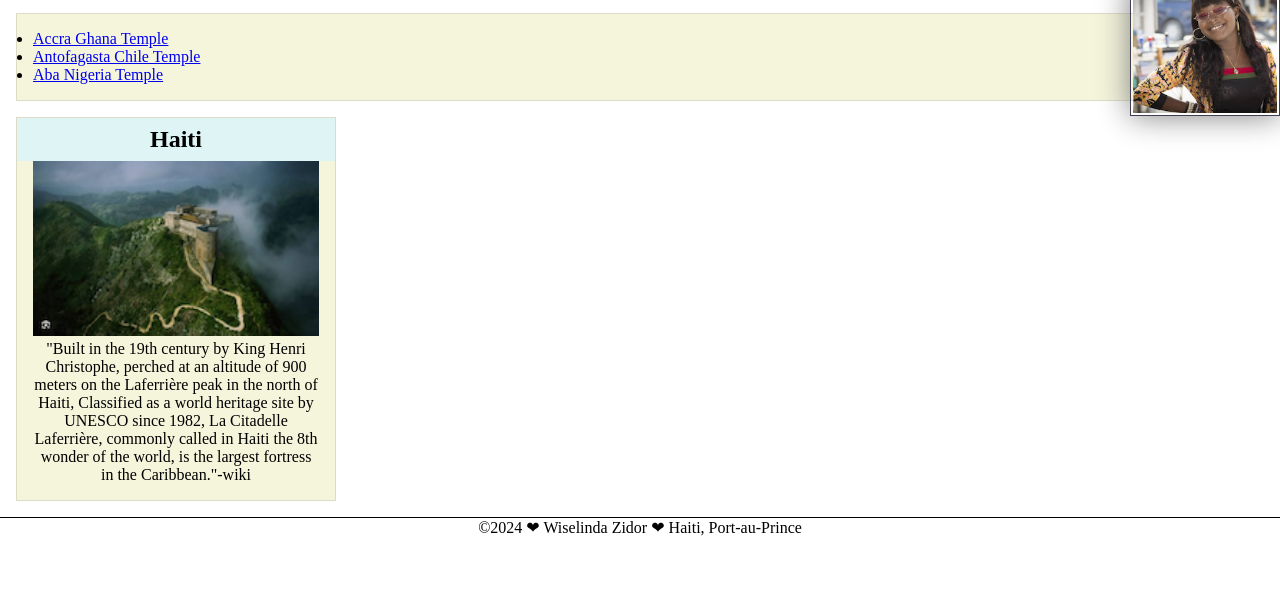
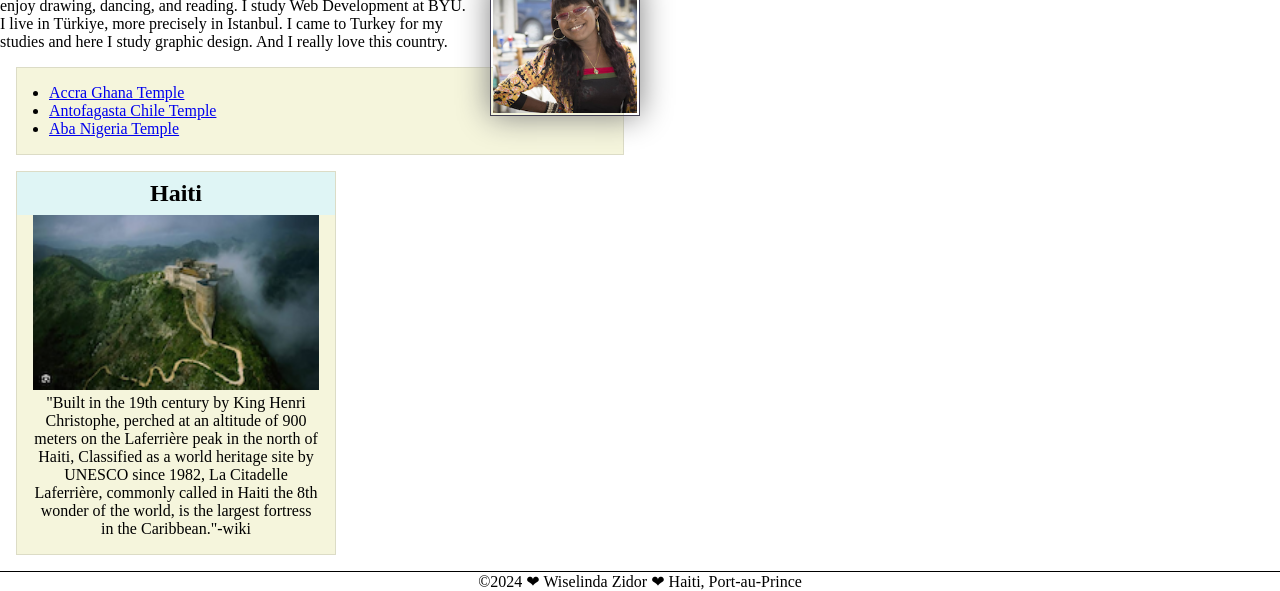
Before and after one commit to Wiselinda/WDD130, a plain HTML site: page index.html in a window 1280 px wide. Shown: the part 210-801 px from the top of the page. Drawn offline with Linux system fonts and the light colour scheme.

Commit message:
fixe change

```diff
--- a/index.html
+++ b/index.html
@@ -14,7 +14,7 @@
 <body>
     <header>
         <nav>
-            <a href="#">Home Page</a>
+            <a href="wwr">Home Page</a>
             <a href="wwr/">Rafting Website</a>
             <a href="wwr/site-plan-rafting.html">Rafting SitePlan</a>
             <a href="https://linkedin.com" target="_blank">Profile</a>
@@ -24,8 +24,10 @@
         <h1>Wiselinda Zidor | WDD130</h1>
         <img src="images/profile.png" alt="Hello, my name is Wiselinda Zidor" width="200">
         <p>Hello! My name is Wiselinda Zidor, I'm from Haiti, Port-au-Prince.
-             I enjoy drawing, dancing, and reading. I study Web Development at BYU.</p>
-        <ul class="box">
+             I enjoy drawing, dancing, and reading. I study Web Development at BYU.
+             I live in Türkiye, more precisely in Istanbul. I came to Turkey for my studies and here I study graphic design. And I really love this country.
+            </p>
+        <ul class="box indent">
             <li><a href="https://www.churchofjesuschrist.org/temples/details/accra-ghana-temple" target="_blank">Accra Ghana Temple</a></li>
             <li><a href="https://www.churchofjesuschrist.org/temples/details/antofagasta-chile-temple" target="_blank">Antofagasta Chile Temple</a></li>
             <li><a href="https://www.churchofjesuschrist.org/temples/details/aba-nigeria-temple" target="_blank">Aba Nigeria Temple</a></li>
--- a/styles/styles.css
+++ b/styles/styles.css
@@ -16,8 +16,17 @@ h1 {
 }
 
 main {
-    max-width: 1400px;
-    margin: 0 auto;
+    max-width: 640px;
+}
+
+main img {
+    width: 150px;
+    height: auto;
+    border: 1px solid rgb(65, 62, 83);
+    padding: 2px;
+    box-shadow: 0 0 30px gray;
+    float: right;
+    margin: 0 0 1rem 1rem;
 }
 
 aside {
@@ -45,15 +54,6 @@ aside h2 {
     padding: 0.5rem;
 }
 
-main img {
-    width: 150px;
-    height: auto;
-    border: 1px solid rgb(65, 62, 83);
-    padding: 2px;
-    box-shadow: 0 0 30px gray;
-    float: right;
-    margin: 0 0 1rem 1rem;
-}
 
 p {
     padding: 0;
@@ -73,3 +73,6 @@ footer {
     background-color: beige;
     color: black;
 }
+.indent {
+    padding-left: 2rem;
+}
```
